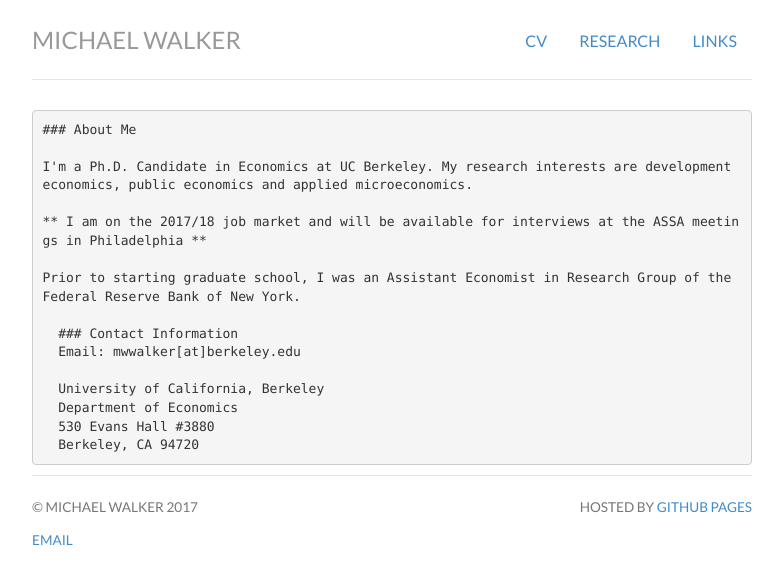
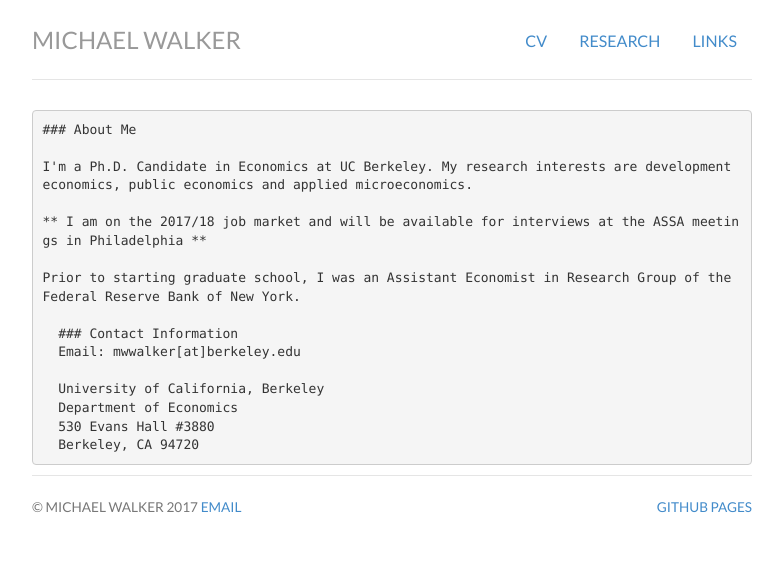
Before and after one commit to mwwalker/mwwalker.github.io, a Jekyll site: the page built from index.md, in a window 1280 px wide. Shown: the top 584 px of the page, without its empty margins (248-1031 px from the left). Built offline with Jekyll 4.4.1, drawn with Linux system fonts in a browser that asks for light colours; nearby versions of some CDN libraries; library files that are not in the unit come from our copies.

Commit message:
More footer fixing

```diff
--- a/_includes/footer.html
+++ b/_includes/footer.html
@@ -1,12 +1,11 @@
 <div class="footer">
 	<div class="row">
 	<div class="col-sm-8">
-	<p><small>&copy; Michael Walker 2017</small></p>
-	<p><small><a href="mailto:mwwalker@berkeley.edu">email</a></small></p>
+	<p><small>&copy; Michael Walker 2017 <a href="mailto:mwwalker@berkeley.edu">email</a></small></p>
 	</div>
 	<div class="col-sm-4">
 	<p class="pull-right"><small>
-			Hosted by <a href="mwwalker.github.io"> Github Pages</a></small></p>
+			<a href="https://mwwalker.github.io"> Github Pages</a></small></p>
 	</div>
 	</div>
 </div> <!-- /footer -->
```
